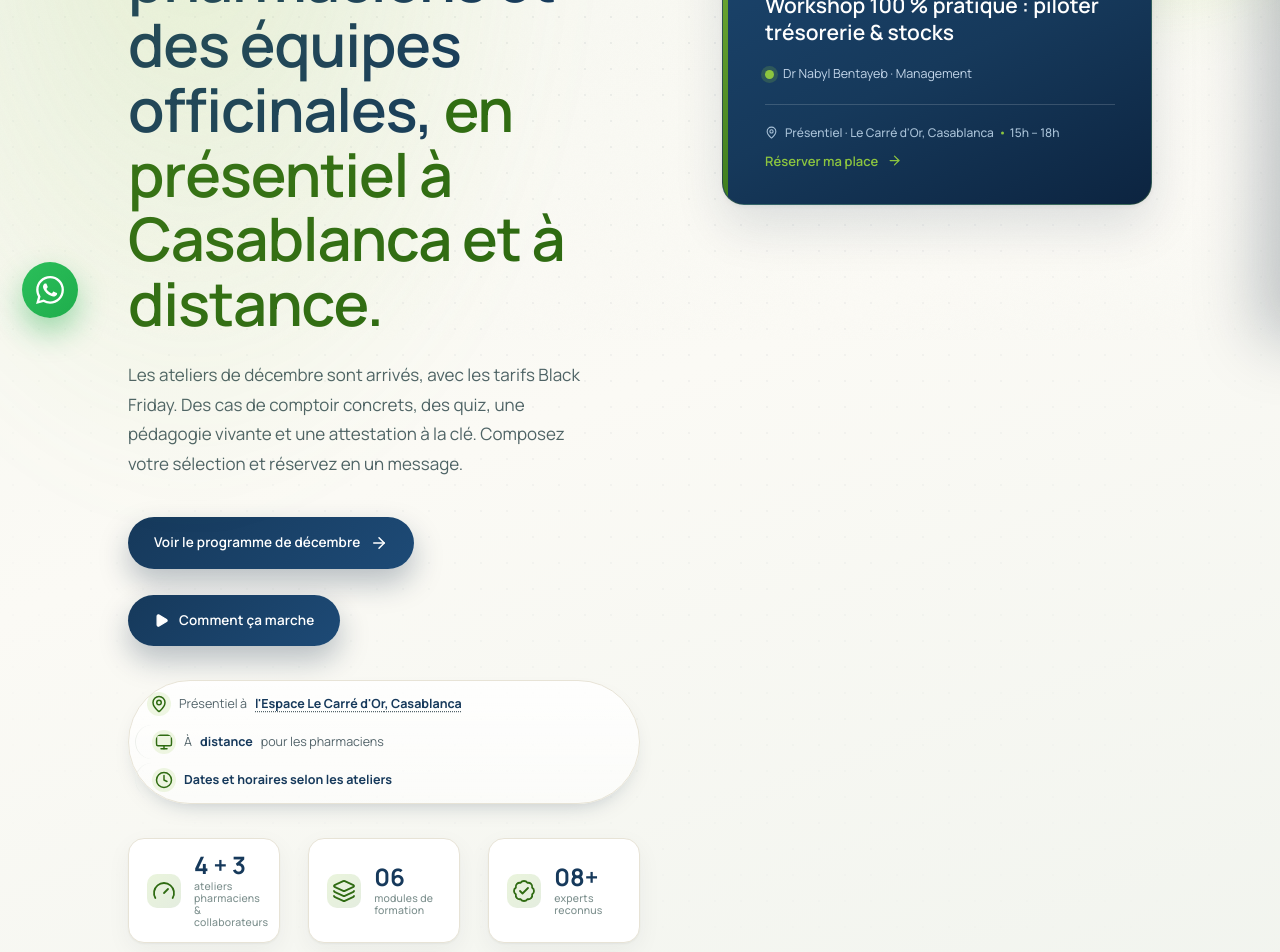
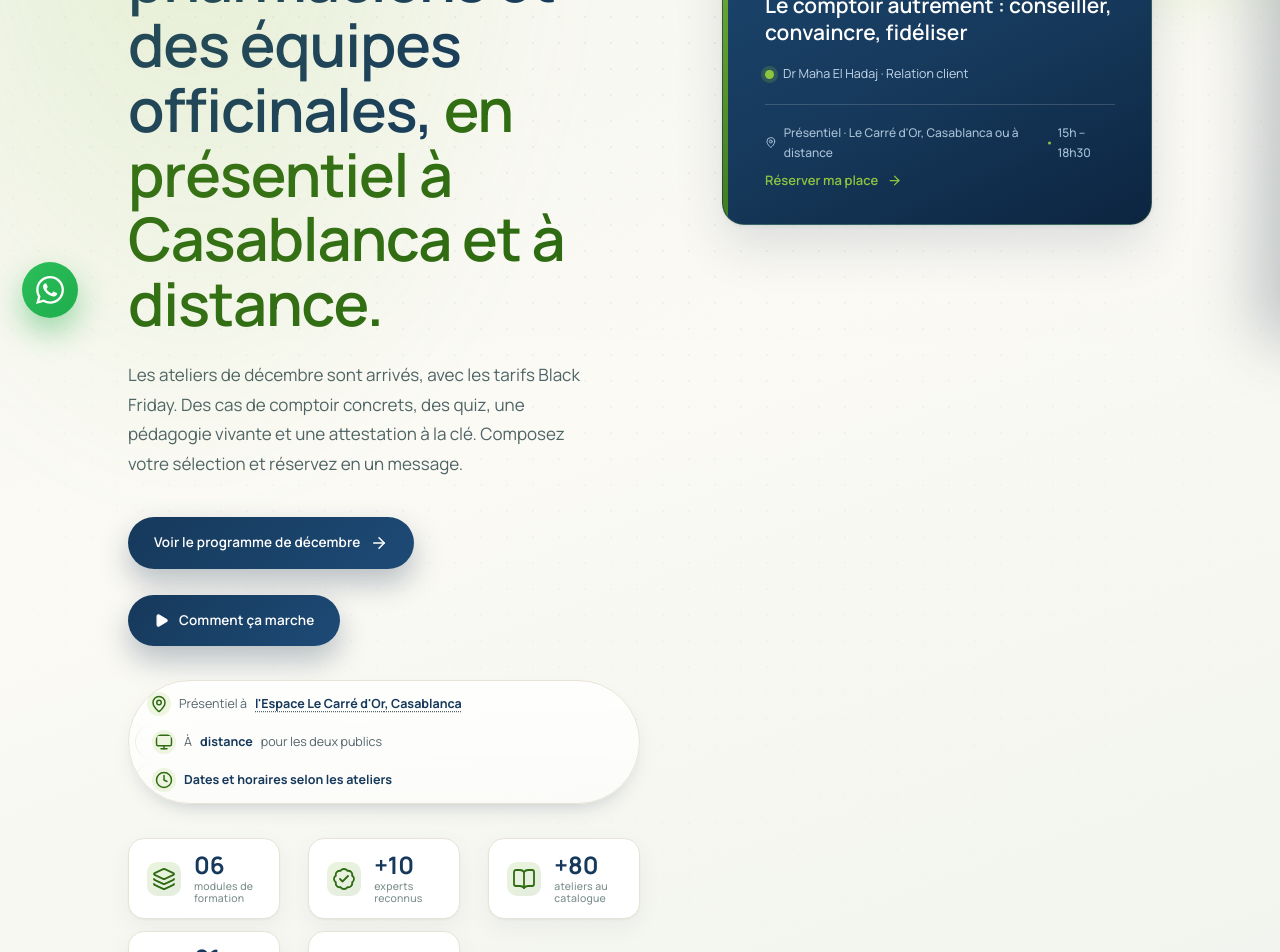
Before and after one commit to SouhailBechchari/lpmacademy, a React (Vite) app: page / in a window 1280 px wide. Shown: the part 460-1412 px from the top of the page. Built offline with nearby package versions, Linux system fonts and the light colour scheme; a web font is replaced by a local one.

Commit message:
Hero : prochaine session automatique, stats mises à jour, distanciel pour les deux publics

```diff
--- a/src/App.tsx
+++ b/src/App.tsx
@@ -14,7 +14,6 @@ import {
   Search,
   FileText,
   FlaskConical,
-  Gauge,
   Images,
   Layers,
   MapPin,
@@ -566,7 +565,7 @@ const WORKSHOPS: Workshop[] = [
     ],
     audience: 'collaborateur',
     promoPrice: 300,
-    distance: false,
+    distance: true,
   },
   {
     id: 22,
@@ -591,7 +590,7 @@ const WORKSHOPS: Workshop[] = [
     ],
     audience: 'collaborateur',
     promoPrice: 300,
-    distance: false,
+    distance: true,
   },
   {
     id: 23,
@@ -617,7 +616,7 @@ const WORKSHOPS: Workshop[] = [
     ],
     audience: 'collaborateur',
     promoPrice: 300,
-    distance: false,
+    distance: true,
   },
 ]
 
@@ -786,13 +785,13 @@ const SPEAKERS = [
 
 const FAQ = [
   ['Puis-je ne prendre qu\u2019un seul atelier ?', "Oui. La formule à l'unité est faite pour ça. Pour les ateliers de décembre, le tarif Black Friday est déjà le prix final."],
-  ['Présentiel ou distanciel ?', `Les ateliers pharmaciens sont hybrides : en présentiel, vous êtes sur place ${LOCATION_FULL} ; en distanciel, vous suivez la même séance à distance. Les ateliers collaborateurs ont lieu uniquement en présentiel à Casablanca.`],
+  ['Présentiel ou distanciel ?', `Tous les ateliers sont hybrides : en présentiel, vous êtes sur place ${LOCATION_FULL} ; en distanciel, vous suivez la même séance à distance.`],
   ['Comment se passe le paiement ?', "Vous finalisez sur WhatsApp. Nous confirmons le montant et vous envoyons le RIB ; votre place est réservée dès réception du justificatif."],
   ['Y a-t-il une attestation ?', 'Oui, une attestation de participation est remise à l\u2019issue de chaque atelier.'],
-  ['Où ont lieu les ateliers ?', "À l'Espace Le Carré d'Or, à Casablanca (à côté de la gare Casa Oasis), et à distance pour les ateliers pharmaciens."],
+  ['Où ont lieu les ateliers ?', "À l'Espace Le Carré d'Or, à Casablanca (à côté de la gare Casa Oasis), ou à distance."],
   ['Les packs sont-ils nominatifs ?', "Oui. Chaque inscription est nominative : le tarif dégressif s'applique selon le nombre d'ateliers que vous suivez vous-même, hors ateliers Black Friday de décembre."],
   ['Le tarif Black Friday est-il cumulable ?', "Non. C'est une seule promotion par article : le tarif Black Friday est le prix promotionnel final et ne se cumule ni avec les packs, ni avec un code promo (early bird, parrainage, fidélité)."],
-  ['Les collaborateurs peuvent-ils participer ?', "Oui. Trois ateliers de décembre sont dédiés aux aides-pharmaciens, parapharmaciens et préparateurs, en présentiel à Casablanca le samedi après-midi, de 14h30 à 17h30."],
+  ['Les collaborateurs peuvent-ils participer ?', "Oui. Trois ateliers de décembre sont dédiés aux aides-pharmaciens, parapharmaciens et préparateurs, le samedi après-midi, de 14h30 à 17h30, en présentiel à Casablanca ou à distance."],
 ]
 
 const AVIS = [
@@ -980,7 +979,7 @@ function isPromoWorkshop(w: Workshop) {
 }
 
 function allowsDistance(w: Workshop) {
-  return w.audience !== 'collaborateur' && w.distance !== false
+  return w.distance !== false
 }
 
 function eligibleCount(lines: Line[]) {
@@ -1562,9 +1561,6 @@ function Footer() {
 
 function Hero() {
   const next =
-    [...WORKSHOPS]
-      .filter((w) => w.mois === 'dec' && isWorkshopBookable(w))
-      .sort((a, b) => workshopTimestamp(a) - workshopTimestamp(b))[0] ??
     [...WORKSHOPS].filter(isWorkshopBookable).sort((a, b) => workshopTimestamp(a) - workshopTimestamp(b))[0] ??
     WORKSHOPS[0]
   const module = MODULES.find((m) => m.id === next.module)!
@@ -1598,7 +1594,7 @@ function Hero() {
             <MapPin size={15} /> Présentiel à <a href={LOCATION_MAPS} target="_blank" rel="noreferrer"><b>{LOCATION_SHORT}, Casablanca</b></a>
           </span>
           <span>
-            <Monitor size={15} /> À <b>distance</b> pour les pharmaciens
+            <Monitor size={15} /> À <b>distance</b> pour les deux publics
           </span>
           <span>
             <Clock size={15} /> <b>Dates et horaires selon les ateliers</b>
@@ -1606,13 +1602,6 @@ function Hero() {
         </div>
 
         <div className="hero-stats">
-          <div className="hs-item">
-            <Gauge size={20} strokeWidth={1.8} />
-            <div>
-              <b>4 + 3</b>
-              <span>ateliers pharmaciens & collaborateurs</span>
-            </div>
-          </div>
           <div className="hs-item">
             <Layers size={20} strokeWidth={1.8} />
             <div>
@@ -1623,7 +1612,7 @@ function Hero() {
           <div className="hs-item">
             <BadgeCheck size={20} strokeWidth={1.8} />
             <div>
-              <b>08+</b>
+              <b>+10</b>
               <span>experts reconnus</span>
             </div>
           </div>
@@ -1680,6 +1669,7 @@ function Hero() {
           <div className="hc-meta">
             <span>
               <MapPin size={13} /> Présentiel · {LOCATION_CARD}
+              {allowsDistance(next) ? ' ou à distance' : ''}
             </span>
             <span>{workshopHours(next)}</span>
           </div>
@@ -1890,7 +1880,7 @@ function Programme() {
               <span className="at-label">Ateliers collaborateurs</span>
               <span className="at-count">{decCollaborateurs.length}</span>
             </span>
-            <span className="at-sub">En présentiel à Casablanca uniquement · 14h30 – 17h30</span>
+            <span className="at-sub">Présentiel à Casablanca ou à distance · 14h30 – 17h30</span>
           </button>
         </ReReveal>
       )}
@@ -1950,7 +1940,7 @@ function Programme() {
                   <span className="audience-kicker">Décembre · Public collaborateur</span>
                   <h3>Ateliers collaborateurs</h3>
                   <p className="audience-desc">
-                    En présentiel à Casablanca uniquement · 14h30 – 17h30.
+                    Présentiel à Casablanca ou à distance · 14h30 – 17h30.
                   </p>
                 </div>
                 <span className="audience-count">
```
